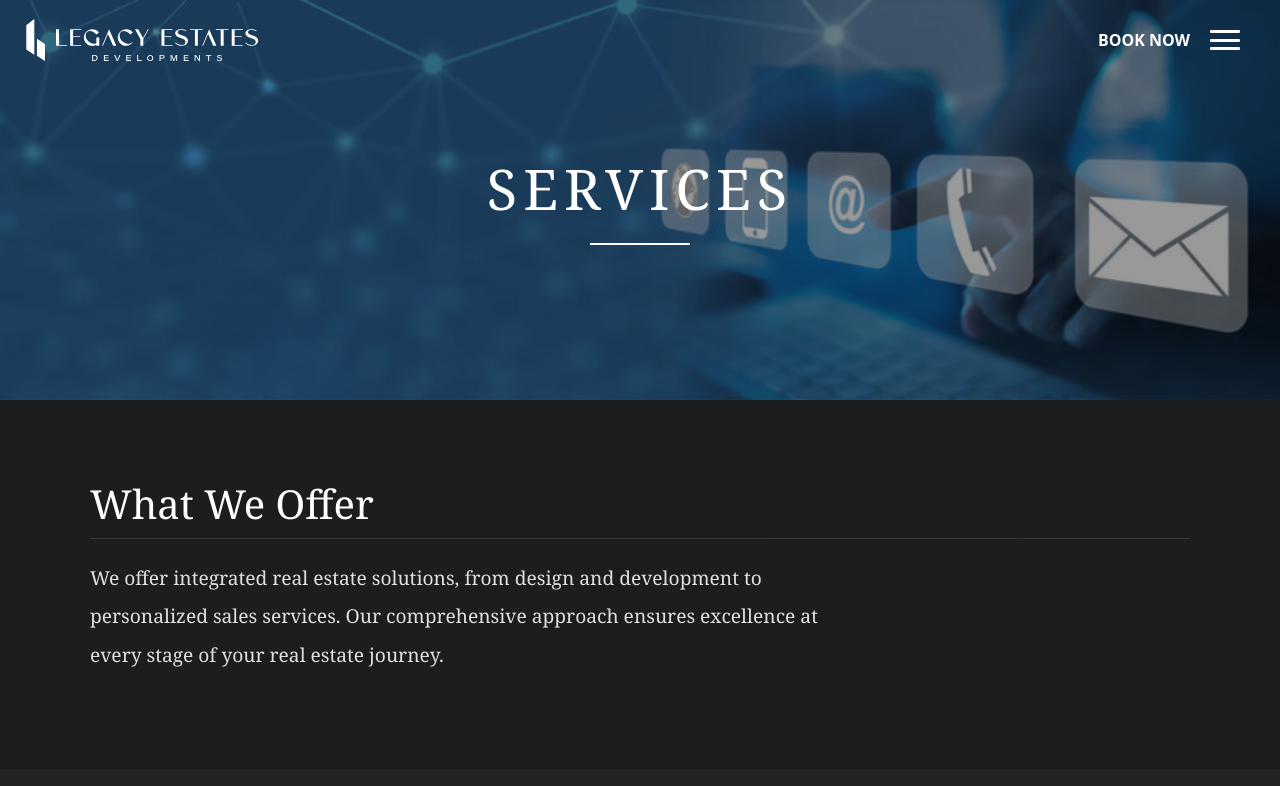
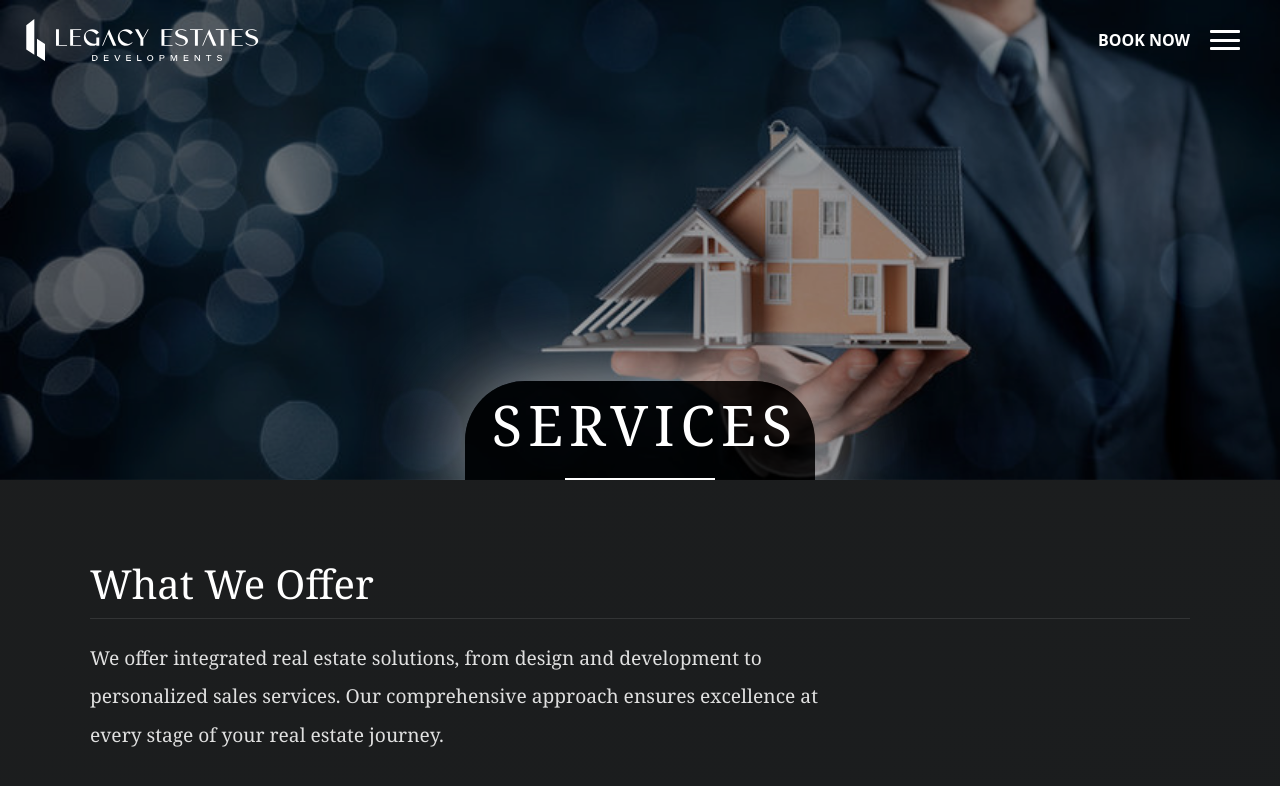
Before and after one commit to AhmedAli-00ne/legacy-web, an Angular app: page /service in a window 1280 px wide. Shown: the top 786 px of the page. Built offline with nearby package versions, Linux system fonts and the light colour scheme.

Commit message:
updates in service module

```diff
--- a/src/app/modules/service-module/service-module.component.scss
+++ b/src/app/modules/service-module/service-module.component.scss
@@ -15,8 +15,8 @@
 
   .hero-section {
   position: relative;
-  height: 50vh; // Full screen height
-  background-image: url('../../../assets/images/contact.jpg');
+  height: 60vh; // Full screen height
+  background-image: url('../../../assets/images/srv.jpg');
   background-size: cover;
   background-position: top center;
   background-repeat: no-repeat;
@@ -42,26 +42,37 @@
 
   .hero-content {
     position: relative;
+    top: 40.2%;
+    position: relative;
     z-index: 2;
+    width: 350px;
+    background-color: rgba(0, 0, 0, 0.8);
+    box-shadow: 2px 10px 100px rgba(255, 255, 255, 0.9);
     text-align: center;
+    border-radius: 60px;
+    border-bottom-left-radius: 5px;
+    border-bottom-right-radius: 5px;
+    .services-title {
 
-    .services-title {
       font-size: 3.5rem;
       font-weight: 300;
       letter-spacing: 6px;
       text-transform: uppercase;
       margin: 0;
-
+      margin-top: 10px;
+      margin-left: 10px;
       @media (max-width: 768px) {
         font-size: 2.5rem;
       }
     }
 
     .title-divider {
-      width: 100px;
+
+      width: 150px;
       height: 2px;
       background: #ffffff;
       margin: 20px auto 0;
+      margin-bottom: 5px;
     }
   }
 }
```
Also changed, not shown: src/assets/images/srv.jpg (added).
